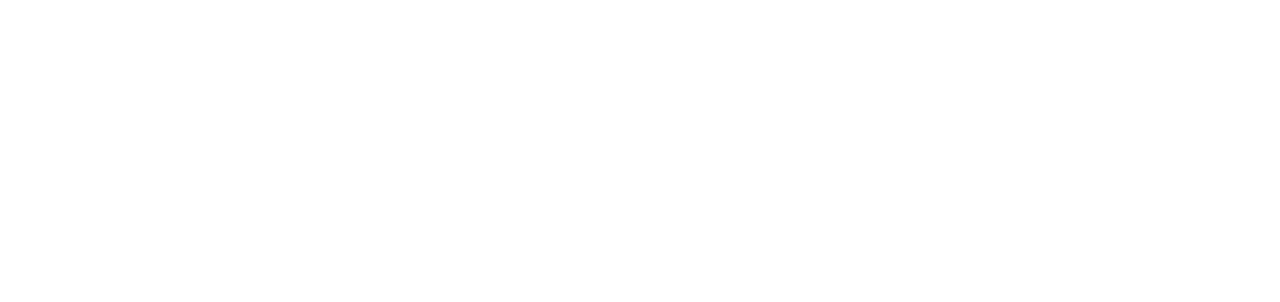
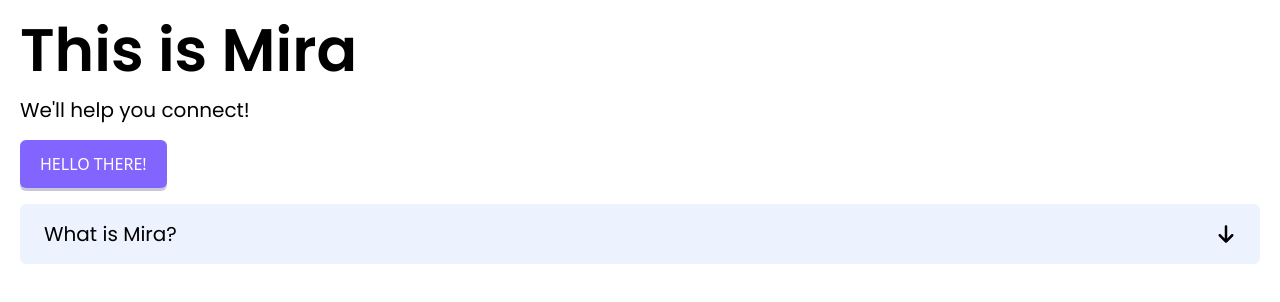
Before and after one commit to micahtid/mira, a Next.js app: page / in a window 1280 px wide. Shown: the top 302 px of the page. Built offline with nearby package versions, Linux system fonts and the light colour scheme.

Commit message:
configured tailwind.config.ts, global.css & added Accordian.tsx

```diff
--- a/app/globals.css
+++ b/app/globals.css
@@ -5,17 +5,21 @@
 @tailwind utilities;
 
 @layer components {
-  .standard-container {
-    @apply max-w-standard mx-auto p-standard
+  .default-container {
+    @apply mx-auto p-standard max-w-standard
   }
 
-  .dynamic-heading {
-    @apply text-6xl max-lg:text-4xl uppercase
+  .default-heading {
+    @apply font-poppins font-semibold text-6xl max-lg:text-4xl
   }
 
-  .dynamic-text {
-    @apply text-xl max-lg:text-lg
+  .default-text {
+    @apply font-poppins text-xl max-lg:text-lg
   }
+
+  .default-button {
+      @apply w-fit text-white uppercase font-medium py-3 px-5 bg-primary-400 rounded-md shadow-[0_3px_0_0_#2b206440] transition-all duration-100 hover:brightness-90
+    }
 }
 
 
--- a/app/page.tsx
+++ b/app/page.tsx
@@ -1,7 +1,14 @@
+import Accordian from "@/components/Accordian"
+
 const Home = () => {
   return (
-    <div className="standard-container">
-      <div className="mb-[2000px]" />
+    <div className="default-container flex flex-col gap-4">
+      <h3 className="default-heading">This is Mira</h3>
+      <p className="default-text">We'll help you connect!</p>
+      <button className="default-button">
+        Hello There!
+      </button>
+      <Accordian title="What is Mira?" content="This is a test!" />
     </div>
   )
 }
--- /dev/null
+++ b/components/Accordian.tsx
@@ -0,0 +1,40 @@
+"use client";
+
+import { FaArrowDown } from "react-icons/fa6";
+import { useState } from "react";
+
+interface AccordinanProps {
+  title: string;
+  content: string;
+}
+
+const Accordian = ({ title, content }: AccordinanProps) => {
+  const [isOpen, setIsOpen] = useState(false);
+
+  return (
+    <button
+      onClick={() => setIsOpen(!isOpen)}
+      className="w-full px-6 py-4 bg-secondary-300/20 rounded-md text-left"
+    >
+      <div className="flex items-center justify-between">
+        <p className="default-text">{title}</p>
+        <FaArrowDown
+          className={`transition-transform duration-300 ${isOpen ? 'rotate-180' : ''}`}
+          size={20}
+        />
+      </div>
+
+      <div
+        className={`grid transition-all duration-300 ${
+          isOpen ? 'grid-rows-[1fr] opacity-100 mt-2' : 'grid-rows-[0fr] opacity-0'
+        }`}
+      >
+        <div className="overflow-hidden">
+          <p className="text-base">{content}</p>
+        </div>
+      </div>
+    </button>
+  )
+}
+
+export default Accordian
--- a/tailwind.config.ts
+++ b/tailwind.config.ts
@@ -9,8 +9,42 @@
   theme: {
     extend: {
       colors: {
-        offBlack: "#222222",
-        minimalistGray: "#F5F5F5"
+        primary: {
+          50: "#f2efff",
+          100: "#dad0ff",
+          200: "#c1b0ff",
+          300: "#a790ff",
+          400: "#8265fe",
+          500: "#6d51fb",
+          600: "#5741c9",
+          700: "#413197",
+          800: "#2b2064",
+          900: "#161032",
+        },
+        secondary: {
+          50: "#eff5ff",
+          100: "#dfebff",
+          200: "#b3d0ff",
+          300: "#9fc3ff",
+          400: "#6ca3ff",
+          500: "#518afb",
+          600: "#416ec9",
+          700: "#315397",
+          800: "#203764",
+          900: "#101c32",
+        },
+        accent: {
+          50: "#fcf2ff",
+          100: "#f9e5ff",
+          200: "#f3ccff",
+          300: "#edb2ff",
+          400: "#e17eff",
+          500: "#c251fb",
+          600: "#9b41c9",
+          700: "#743197",
+          800: "#4d2064",
+          900: "#261032",
+        },
       },
       fontFamily: {
         poppins: ['Poppins', 'sans-serif']
```
